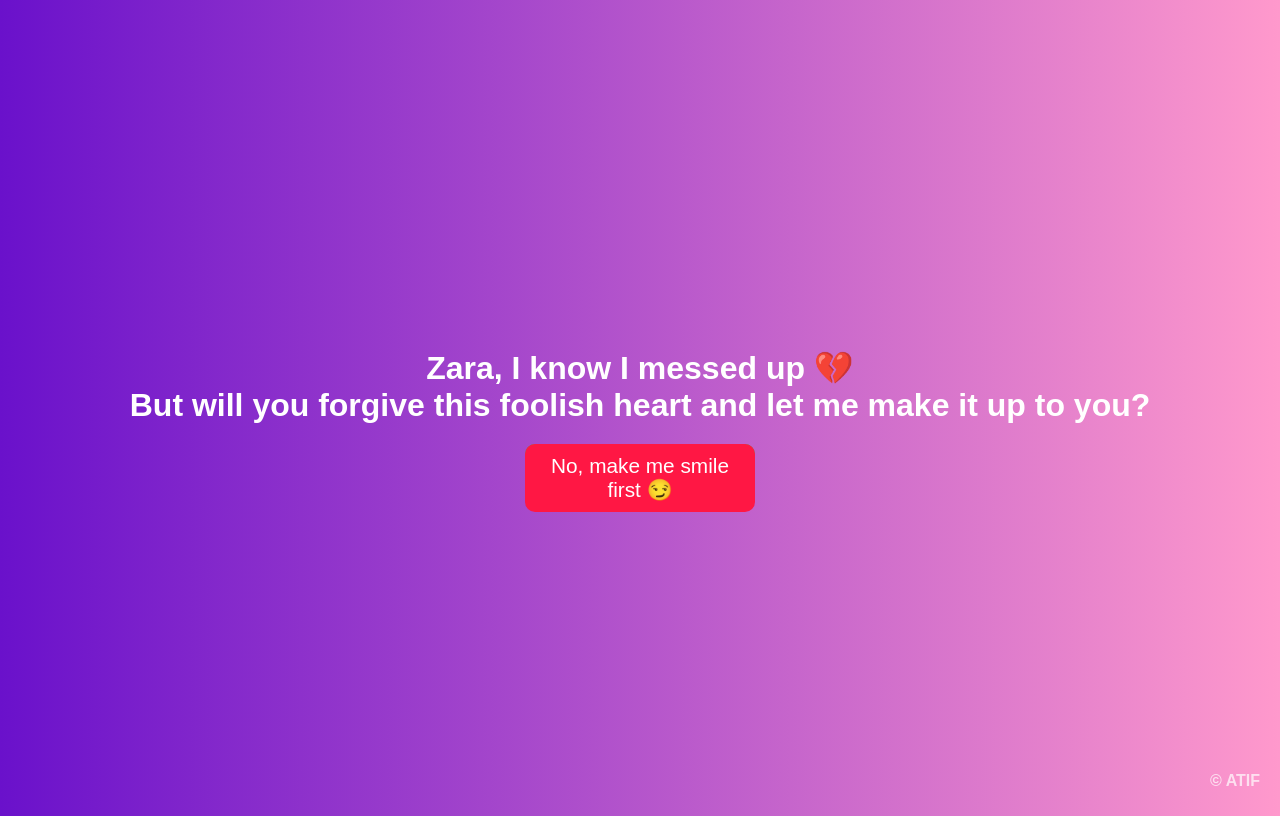
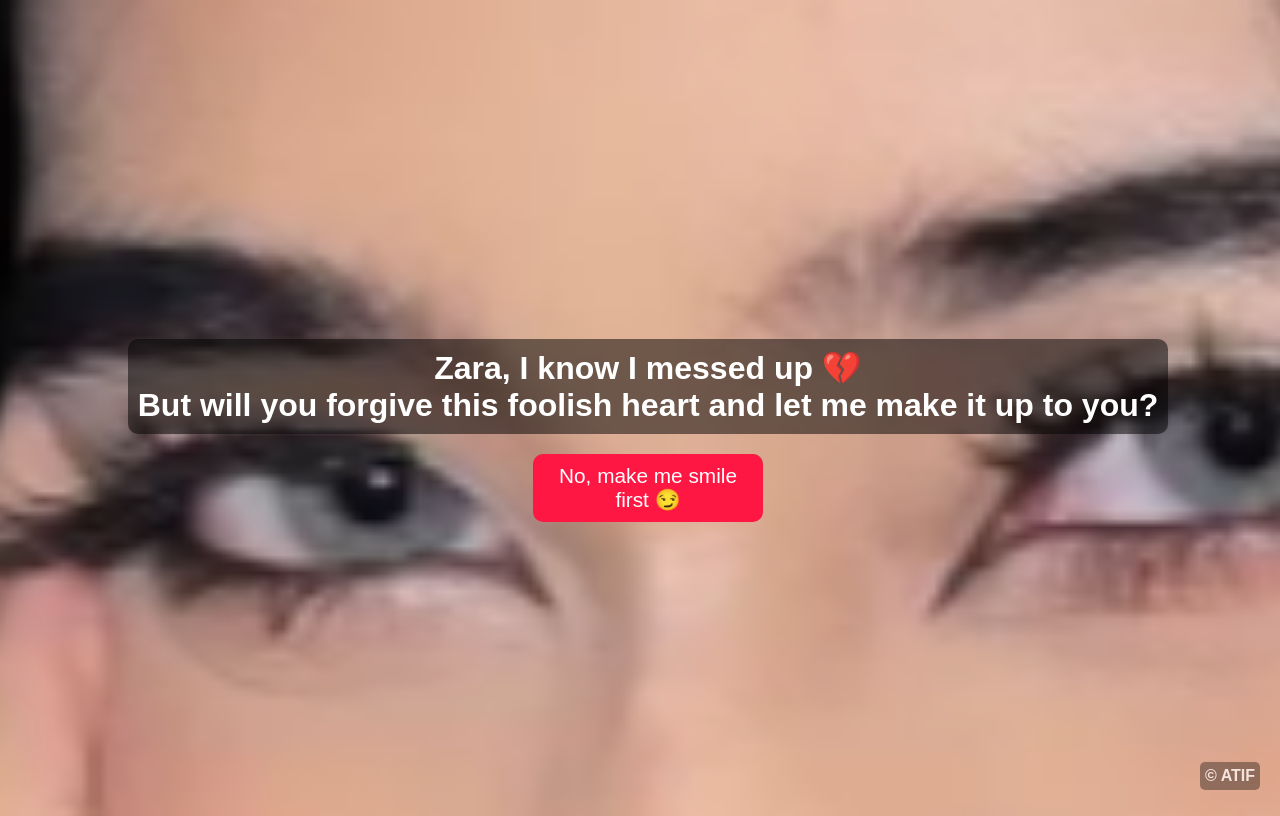
Before and after one commit to NotAtif/blue-eyes, a plain HTML site: page index.html in a window 1280 px wide. Drawn offline with Linux system fonts and the light colour scheme.

Commit message:
Update index.html

```diff
--- a/index.html
+++ b/index.html
@@ -8,18 +8,23 @@
         body {
             font-family: Arial, sans-serif;
             text-align: center;
-            background: linear-gradient(to right, #6a11cb, #ff99cc);
+            background: url('https://github.com/NotAtif/blue-eyes/blob/main/Screenshot%202025-02-22%20232257.png?raw=true') no-repeat center center/cover;
             height: 100vh;
+            width: 100vw;
             display: flex;
             flex-direction: column;
             justify-content: center;
             align-items: center;
             color: white;
+            overflow: hidden; /* Prevent scrolling */
         }
 
         h1 {
             font-size: 2rem;
             margin-bottom: 20px;
+            background: rgba(0, 0, 0, 0.5); /* Add slight transparency for better readability */
+            padding: 10px;
+            border-radius: 10px;
         }
 
         .button-container {
@@ -55,6 +60,9 @@
             font-size: 1rem;
             font-weight: bold;
             opacity: 0.7;
+            background: rgba(0, 0, 0, 0.5);
+            padding: 5px;
+            border-radius: 5px;
         }
     </style>
 </head>
@@ -73,9 +81,8 @@
 
         // Keep "No" button in place until hovered
         noBtn.addEventListener("mouseover", () => {
-            const x = Math.random() * (window.innerWidth * 0.5);
-            const y = Math.random() * (window.innerHeight * 0.5);
-            noBtn.style.position = "absolute";
+            const x = Math.random() * (window.innerWidth - 100);
+            const y = Math.random() * (window.innerHeight - 50);
             noBtn.style.left = `${x}px`;
             noBtn.style.top = `${y}px`;
         });
```
